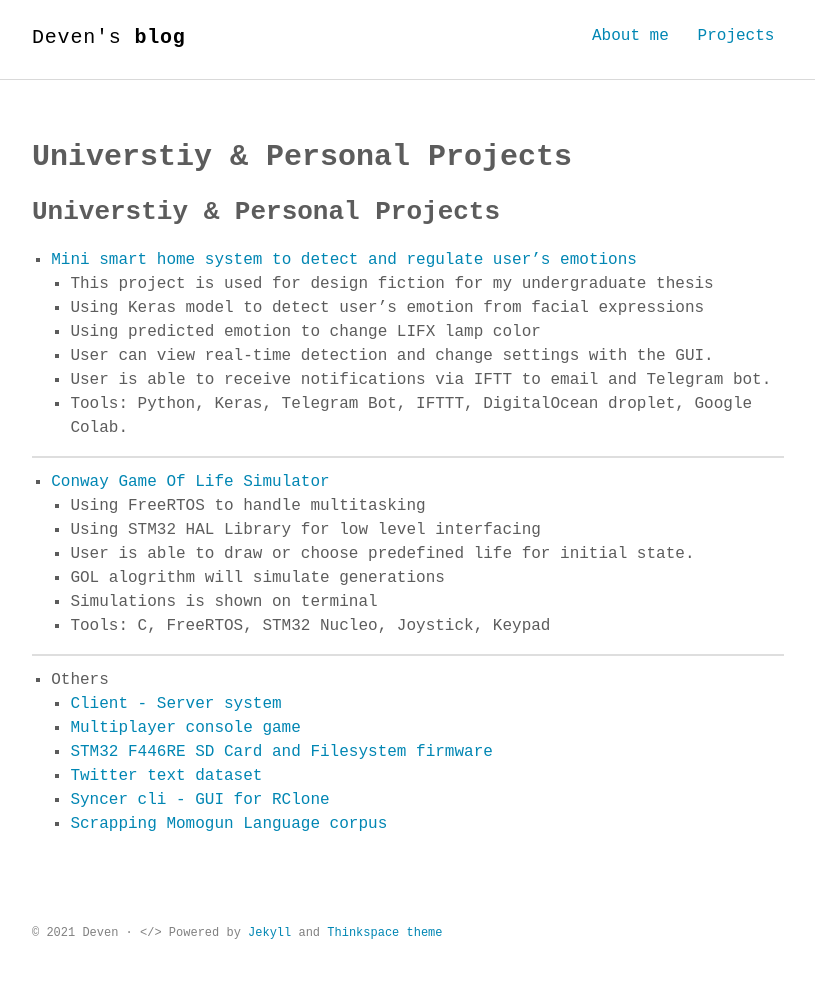
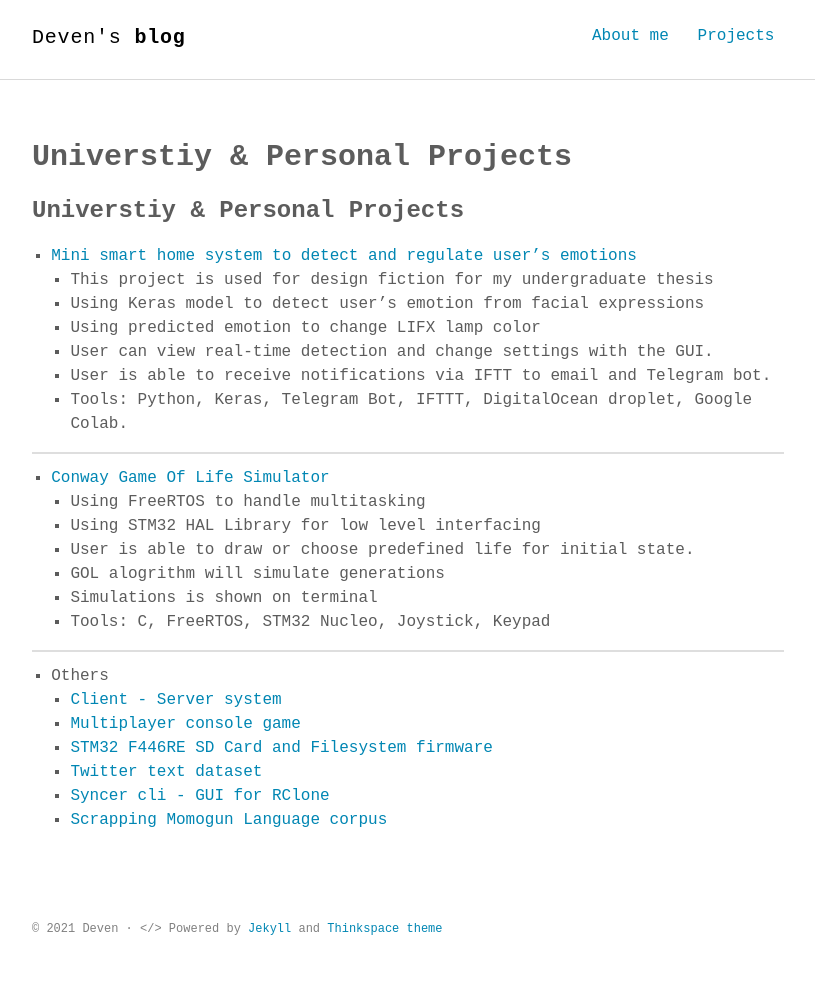
Before and after one commit to devennn/devennn.github.io, a Jekyll site: the page built from projects.md, in a window 1280 px wide. Shown: the whole page, without its empty margins (232-1047 px from the left). Built offline with Jekyll 4.4.1, drawn with Linux system fonts in a browser that asks for light colours; some web fonts are replaced; our own code applies the rules of GitHub Pages for plain Markdown files.

```diff
--- a/projects.md
+++ b/projects.md
@@ -2,7 +2,8 @@
 layout: page
 permalink: /projects/
 ---
-## Universtiy & Personal Projects
+
+### Universtiy & Personal Projects
 
 - [Mini smart home system to detect and regulate user's emotions](https://github.com/devennn/Smart-Home-Emotional-Detection-Regulation)
   - This project is used for design fiction for my undergraduate thesis
```
